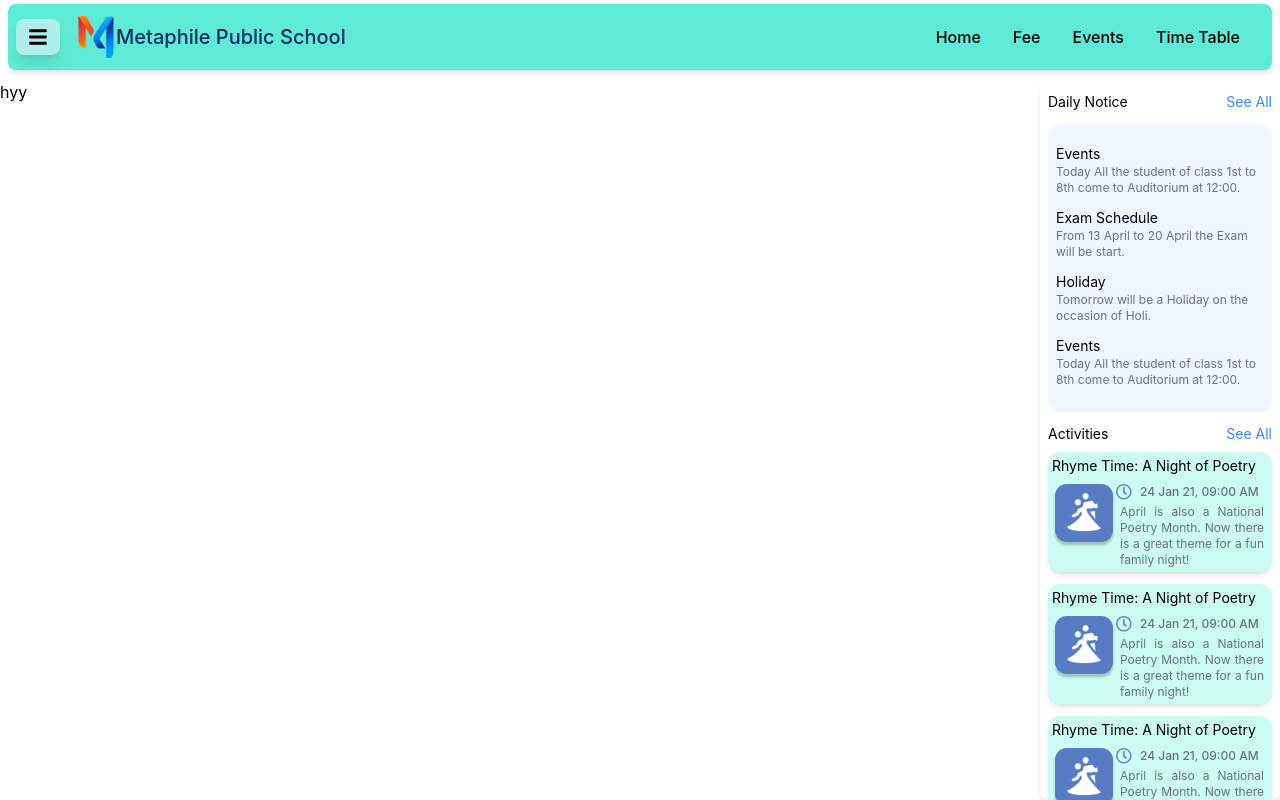
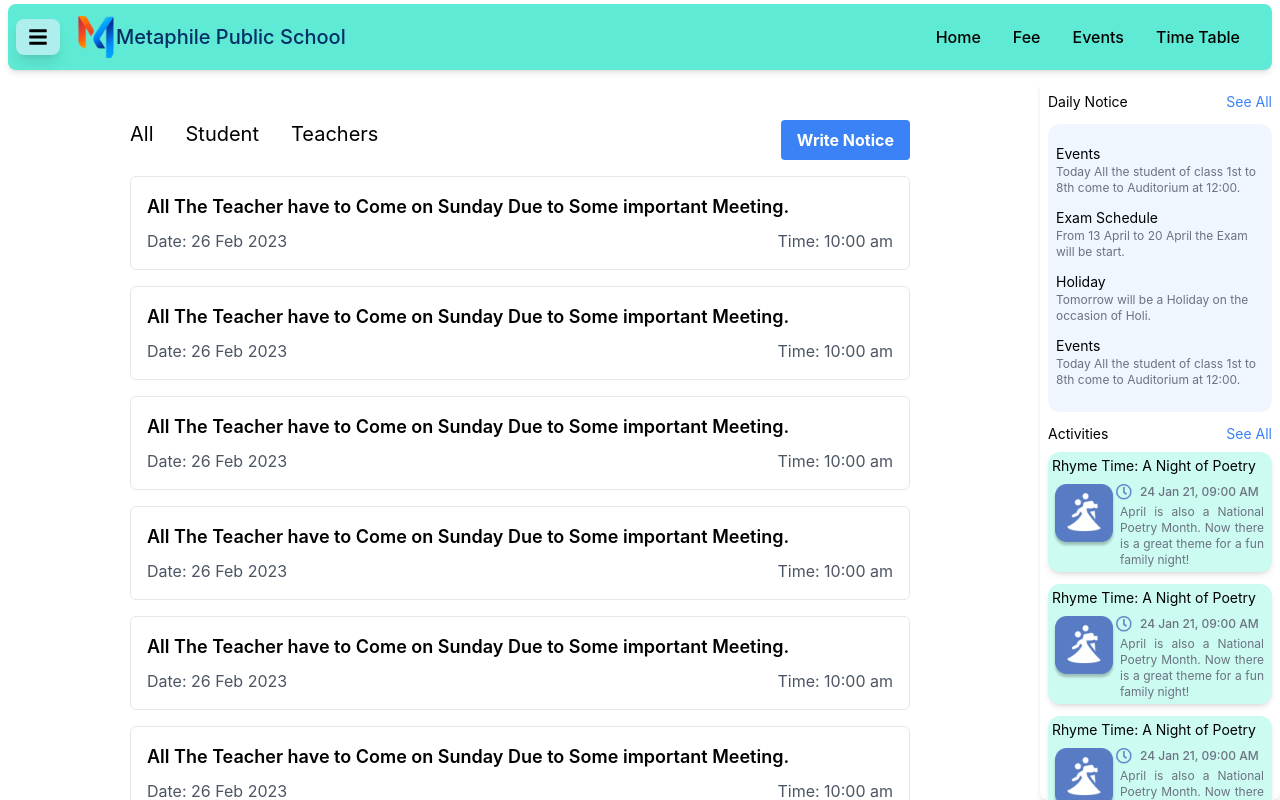
Before and after one commit to TheMetaphile/ERP, a React (Vite) app: page /Admin-Dashboard/Notice in a window 1280 px wide. Built offline with nearby package versions, Linux system fonts and the light colour scheme; grey boxes are pictures that could not be loaded.

Commit message:
notice section created

```diff
--- a/src/AdminComponents/Notice/Notice.jsx
+++ b/src/AdminComponents/Notice/Notice.jsx
@@ -1,9 +1,12 @@
 import React from "react";
+import AnnouncementList from "./utils/NoticeList.jsx";
 
 export default function Notice(){
     return(
-        <div>
-            hyy
-        </div>
+
+            <div className="mt-2 w-3/4 flex flex-col mx-auto">
+                <AnnouncementList/>
+            </div>
+
     )
 }
--- /dev/null
+++ b/src/AdminComponents/Notice/utils/NoticeList.jsx
@@ -0,0 +1,137 @@
+import React, { useState } from 'react';
+
+const AnnouncementList = () => {
+  const [showModal, setShowModal] = useState(false);
+  const [selectedOption, setSelectedOption] = useState('Student');
+
+  const handleOptionChange = (option) => {
+    setSelectedOption(option);
+  };
+
+  const handleOpenModal = () => {
+    setShowModal(true);
+  };
+
+  const handleCloseModal = () => {
+    setShowModal(false);
+  };
+  const announcements = [
+    {
+      date: '26 Feb 2023',
+      time: '10:00 am',
+      message: 'All The Teacher have to Come on Sunday Due to Some important Meeting.',
+    },
+    {
+        date: '26 Feb 2023',
+        time: '10:00 am',
+        message: 'All The Teacher have to Come on Sunday Due to Some important Meeting.',
+    },
+    {
+        date: '26 Feb 2023',
+        time: '10:00 am',
+        message: 'All The Teacher have to Come on Sunday Due to Some important Meeting.',
+    },
+    {
+        date: '26 Feb 2023',
+        time: '10:00 am',
+        message: 'All The Teacher have to Come on Sunday Due to Some important Meeting.',
+    },
+    {
+        date: '26 Feb 2023',
+        time: '10:00 am',
+        message: 'All The Teacher have to Come on Sunday Due to Some important Meeting.',
+    },
+    {
+        date: '26 Feb 2023',
+        time: '10:00 am',
+        message: 'All The Teacher have to Come on Sunday Due to Some important Meeting.',
+    },
+    {
+        date: '26 Feb 2023',
+        time: '10:00 am',
+        message: 'All The Teacher have to Come on Sunday Due to Some important Meeting.',
+    },
+   ];
+
+  return (
+    <div className="mt-8">
+      <div className="flex justify-between mb-4">
+                <div className="flex gap-8">
+                    <h1 className="text-xl">All</h1>
+                    <h1 className="text-xl">Student</h1>
+                    <h1 className="text-xl">Teachers</h1>
+                </div>
+                <div><button className="bg-blue-500 hover:bg-blue-700 text-white font-bold py-2 px-4 rounded" onClick={handleOpenModal}>Write Notice</button></div>
+            </div>
+      <div className="">
+      <div className="flex flex-col space-y-4 mb-4">
+        {announcements.map((announcement, index) => (
+          <div
+            key={index}
+            className="rounded-md  border p-4"
+          >
+            <p className="text-lg font-semibold mb-2">{announcement.message}</p>
+            <div className="flex justify-between text-gray-600">
+              <span>Date: {announcement.date}</span>
+              <span>Time: {announcement.time}</span>
+            </div>
+          </div>
+        ))}
+      </div>
+    </div>
+      {showModal && (
+        <div className="fixed inset-0 flex items-center justify-center bg-gray-800 bg-opacity-50">
+          <div className="bg-white rounded-lg p-6">
+            <h2 className="text-xl font-bold mb-4">Write Notice</h2>
+            <div className="flex space-x-4 mb-4">
+              <button
+                className={`px-4 py-2 rounded-lg ${
+                  selectedOption === 'Student'
+                    ? 'bg-blue-500 text-white'
+                    : 'bg-gray-200 text-gray-800'
+                }`}
+                onClick={() => handleOptionChange('Student')}
+              >
+                Student
+              </button>
+              <button
+                className={`px-4 py-2 rounded-lg ${
+                  selectedOption === 'Teacher'
+                    ? 'bg-blue-500 text-white'
+                    : 'bg-gray-200 text-gray-800'
+                }`}
+                onClick={() => handleOptionChange('Teacher')}
+              >
+                Teacher
+              </button>
+            </div>
+            <select className="w-full mb-4 border border-gray-300 rounded-lg px-3 py-2">
+              <option>Select Class</option>
+            </select>
+            <textarea
+              className="w-full mb-4 border border-gray-300 rounded-lg px-3 py-2"
+              placeholder="Write a Notice up to 300 words..."
+              rows={4}
+            />
+            <div className="flex justify-end">
+              <button
+                className="bg-blue-500 hover:bg-blue-700 text-white font-bold py-2 px-4 rounded mr-2"
+                onClick={handleCloseModal}
+              >
+                Send
+              </button>
+              <button
+                className="bg-gray-300 hover:bg-gray-400 text-gray-800 font-bold py-2 px-4 rounded"
+                onClick={handleCloseModal}
+              >
+                Cancel
+              </button>
+            </div>
+          </div>
+        </div>
+      )}
+    </div>
+  );
+};
+
+export default AnnouncementList;
```
